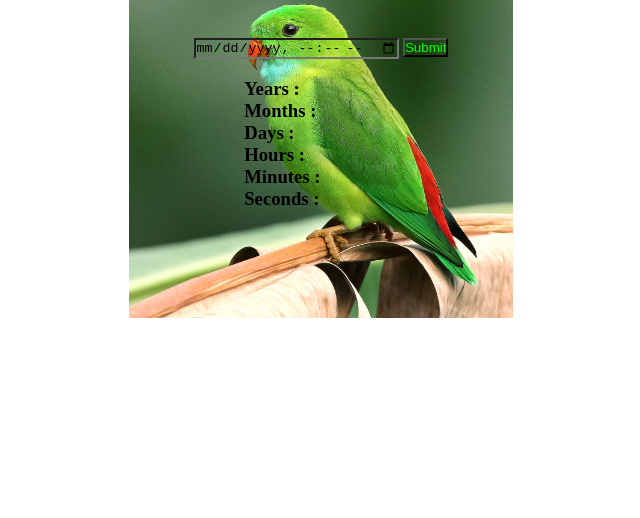
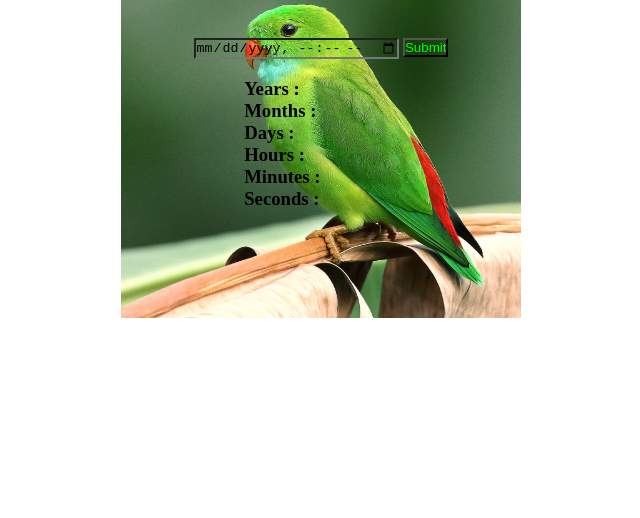
Before and after one commit to charan1712/AgeCalculator, a plain HTML site: page index.html in a window 1280 px wide. Shown: the part 282-800 px from the top of the page, without its empty margins (319-959 px from the left). Drawn offline with Linux system fonts and the light colour scheme.

Commit message:
Update age.css

```diff
--- a/age.css
+++ b/age.css
@@ -10,8 +10,8 @@
     align-items: center;
 }
 #container{
-    width: 30vw;
-    height: 50vh;
+    width: 400px;
+    height: 400px;
     background-image: url(./Asset/images/image13.jpg);
     background-size: 100% 100%;
     /* background-color: yellow; */
```
